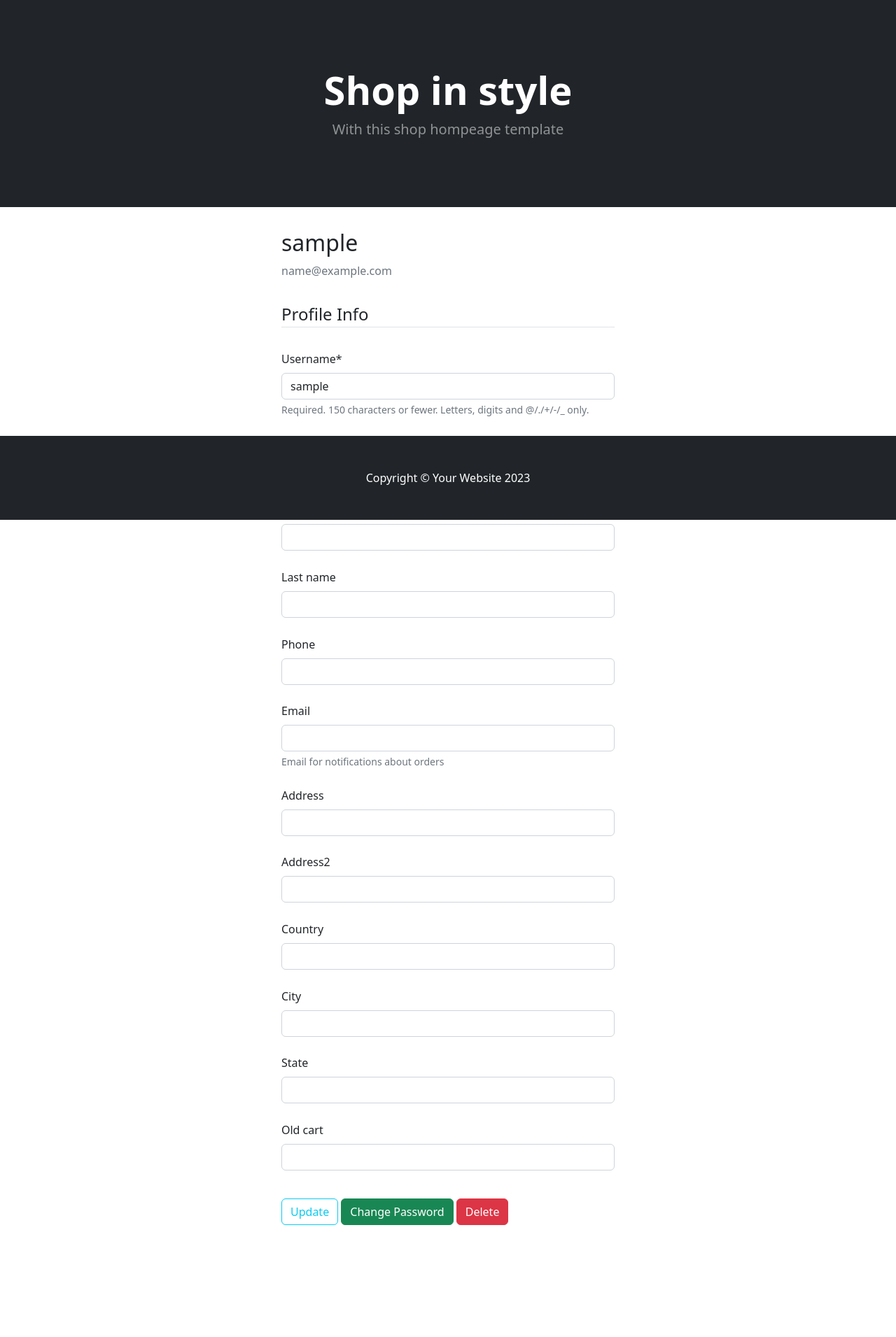
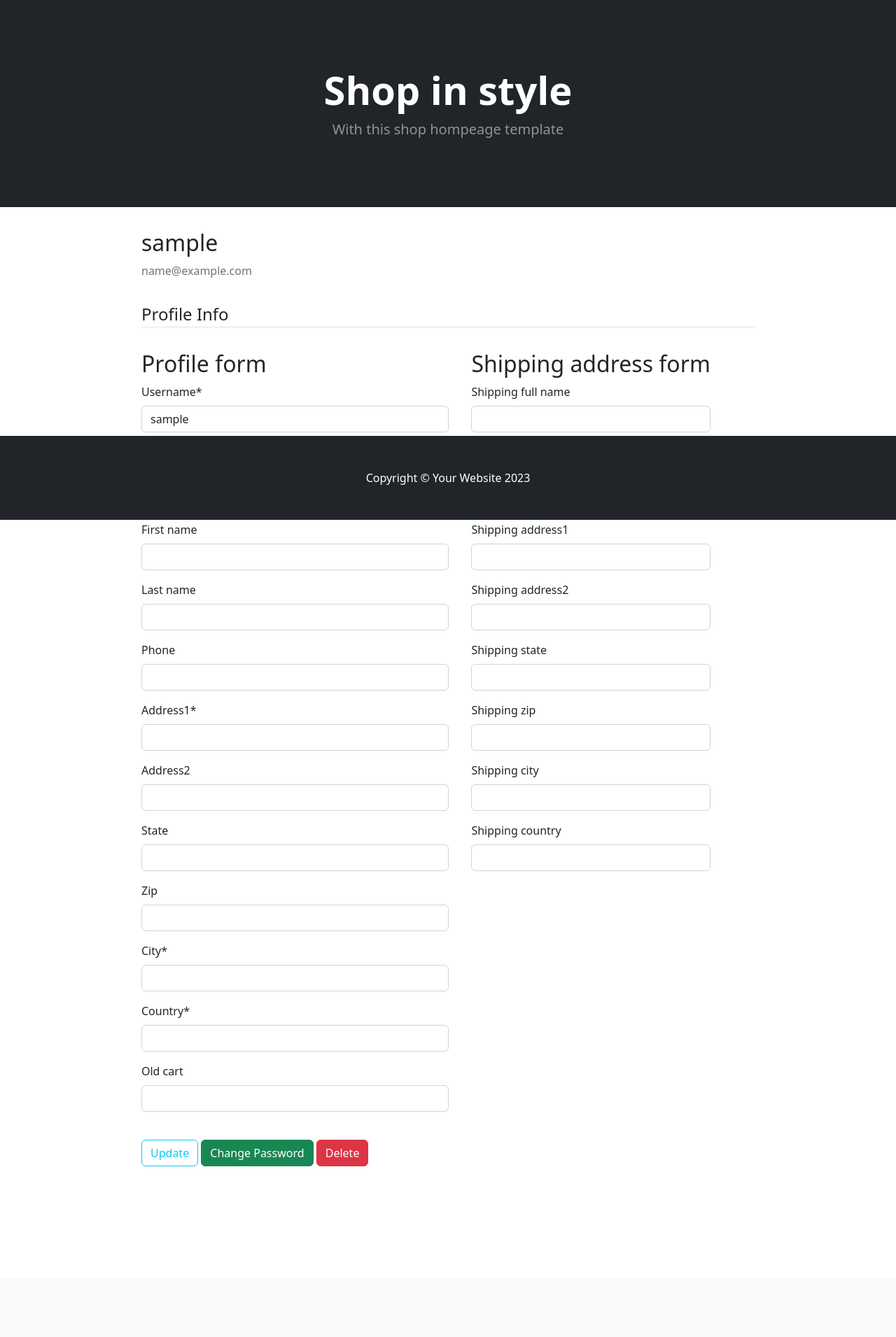
Before and after one commit to GeorgiDN/Ecommerse-with-Django, a Django app: page /accounts/profile/ in a window 1280 px wide. Shown: the part 57-1968 px from the top of the page at 70% size. After the commit the page ends 1724 px from the top, so only its background shows below. Run offline with Django 5.2, Linux system fonts and the light colour scheme; the visitor is signed in with stand-in values (Sample User, id 1); data comes from the database, SQL or seed files in the repository; some libraries are stand-ins or nearby versions.

Commit message:
feat(payment): add shipping address form

```diff
--- a/ecommerseApp/ecommerseApp/accounts/models.py
+++ b/ecommerseApp/ecommerseApp/accounts/models.py
@@ -51,36 +51,29 @@ class Profile(models.Model):
         null=True,
         blank=True,
     )
-    email = models.EmailField(
-        unique=True,
-        null=True,
-        blank=True,
-        help_text='Email for notifications about orders'
+    address1 = models.CharField(
+        max_length=255,
     )
-    address = models.CharField(
-        max_length=100,
+    address2 = models.CharField(
+        max_length=255,
         null=True,
         blank=True,
     )
-    address2 = models.CharField(
-        max_length=100,
+    state = models.CharField(
+        max_length=255,
         null=True,
         blank=True,
     )
-    country = models.CharField(
-        max_length=50,
+    zip = models.CharField(
+        max_length=255,
         null=True,
         blank=True,
     )
     city = models.CharField(
-        max_length=50,
-        null=True,
-        blank=True,
+        max_length=255,
     )
-    state = models.CharField(
-        max_length=50,
-        null=True,
-        blank=True,
+    country = models.CharField(
+        max_length=255,
     )
     old_cart = models.CharField(
         max_length=1500,
--- a/ecommerseApp/ecommerseApp/accounts/views.py
+++ b/ecommerseApp/ecommerseApp/accounts/views.py
@@ -11,6 +11,8 @@ from ecommerseApp.accounts.models import Profile
 import json
 
 from ecommerseApp.cart.cart import Cart
+from ecommerseApp.payment.forms import ShippingForm
+from ecommerseApp.payment.models import ShippingAddress
 
 User = get_user_model()
 
@@ -92,9 +94,13 @@ class ProfileView(LoginRequiredMixin, View):
         u_form = UserUpdateForm(instance=request.user)
         p_form = CustomerUpdateForm(instance=request.user.user_profile)
 
+        shipping_address, created = ShippingAddress.objects.get_or_create(user=request.user)
+        shipping_form = ShippingForm(instance=shipping_address)
+
         context = {
             'u_form': u_form,
             'p_form': p_form,
+            'shipping_form': shipping_form,
         }
 
         return render(request, 'accounts/profile.html', context)
@@ -103,15 +109,34 @@ class ProfileView(LoginRequiredMixin, View):
         u_form = UserUpdateForm(request.POST, instance=request.user)
         p_form = CustomerUpdateForm(request.POST, request.FILES, instance=request.user.user_profile)
 
-        if u_form.is_valid() and p_form.is_valid():
+        shipping_address, created = ShippingAddress.objects.get_or_create(user=request.user)
+        shipping_form = ShippingForm(request.POST, request.FILES, instance=shipping_address)
+
+        if u_form.is_valid() and p_form.is_valid() and shipping_form.is_valid():
             u_form.save()
             p_form.save()
+
+            shipping = shipping_form.save(commit=False)
+            profile = request.user.user_profile
+
+            shipping.shipping_full_name = shipping.shipping_full_name or f'{profile.first_name} {profile.last_name}'
+            shipping.shipping_email = shipping.shipping_email or request.user.email
+            shipping.shipping_address1 = shipping.shipping_address1 or profile.address1
+            shipping.shipping_address2 = shipping.shipping_address2 or profile.address2
+            shipping.shipping_state = shipping.shipping_state or profile.state
+            shipping.shipping_zip = shipping.shipping_zip or profile.zip
+            shipping.shipping_city = shipping.shipping_city or profile.city
+            shipping.shipping_country = shipping.shipping_country or profile.country
+
+            shipping.save()
+
             messages.success(self.request, 'Your profile has been updated!')
             return redirect('profile')
 
         context = {
             'u_form': u_form,
-            'p_form': p_form
+            'p_form': p_form,
+            'shipping_form': shipping_form,
         }
 
         return render(request, 'accounts/profile.html', context)
--- /dev/null
+++ b/ecommerseApp/ecommerseApp/payment/forms.py
@@ -0,0 +1,29 @@
+from django import forms
+from ecommerseApp.payment.models import ShippingAddress
+from django.contrib.auth import get_user_model
+User = get_user_model()
+
+
+class ShippingForm(forms.ModelForm):
+    class Meta:
+        model = ShippingAddress
+        fields = [
+            'shipping_full_name', 'shipping_email', 'shipping_address1', 'shipping_address2',
+            'shipping_state', 'shipping_zip', 'shipping_city', 'shipping_country'
+        ]
+
+    def __init__(self, *args, **kwargs):
+        user = kwargs.pop('user', None)
+        super().__init__(*args, **kwargs)
+
+        if user and hasattr(user, 'user_profile'):
+            profile = user.user_profile
+
+            self.fields['shipping_full_name'].initial = f"{profile.first_name} {profile.last_name}"
+            self.fields['shipping_email'].initial = user.email
+            self.fields['shipping_address1'].initial = profile.address1
+            self.fields['shipping_address2'].initial = profile.address2
+            self.fields['shipping_state'].initial = profile.state
+            self.fields['shipping_zip'].initial = profile.zip
+            self.fields['shipping_city'].initial = profile.city
+            self.fields['shipping_country'].initial = profile.country
--- a/ecommerseApp/ecommerseApp/payment/models.py
+++ b/ecommerseApp/ecommerseApp/payment/models.py
@@ -1,5 +1,6 @@
 from django.db import models
 from django.contrib.auth import get_user_model
+
 User = get_user_model()
 
 
@@ -11,35 +12,46 @@ class ShippingAddress(models.Model):
         null=True,
         blank=True,
     )
-    full_name = models.CharField(
+    shipping_full_name = models.CharField(
         max_length=255,
+        help_text='First and last name',
+        null=True,
+        blank=True,
     )
-    email = models.CharField(
-        max_length=255,
-    )
-    address1 = models.CharField(
-        max_length=255,
-    )
-    address2 = models.CharField(
+    shipping_email = models.CharField(
         max_length=255,
         null=True,
         blank=True,
     )
-    state = models.CharField(
+    shipping_address1 = models.CharField(
         max_length=255,
         null=True,
         blank=True,
     )
-    zip = models.CharField(
+    shipping_address2 = models.CharField(
         max_length=255,
         null=True,
         blank=True,
     )
-    city = models.CharField(
+    shipping_state = models.CharField(
         max_length=255,
+        null=True,
+        blank=True,
     )
-    country = models.CharField(
+    shipping_zip = models.CharField(
         max_length=255,
+        null=True,
+        blank=True,
+    )
+    shipping_city = models.CharField(
+        max_length=255,
+        null=True,
+        blank=True,
+    )
+    shipping_country = models.CharField(
+        max_length=255,
+        null=True,
+        blank=True,
     )
 
     class Meta:
--- a/ecommerseApp/static/css/accounts.css
+++ b/ecommerseApp/static/css/accounts.css
@@ -1,5 +1,5 @@
 .user-form {
-    max-width: 500px;
+    max-width: 900px;
     margin-top: 2rem;
     display: flex;
     flex-direction: column;
@@ -17,3 +17,16 @@
     justify-content: center;
     max-width: 360px;
 }
+
+.user-form .profile-info-forms {
+    gap: 2rem;
+    display: flex;
+}
+
+@media (max-width: 520px) {
+    .user-form .profile-info-forms {
+        gap: 2rem;
+        display: flex;
+        flex-direction: column;
+    }
+}
--- a/ecommerseApp/templates/accounts/profile.html
+++ b/ecommerseApp/templates/accounts/profile.html
@@ -15,8 +15,17 @@
             {% csrf_token %}
             <fieldset class="form-group">
                 <legend class="border-bottom mb-4">Profile Info</legend>
-                {{ u_form|crispy }}
-                {{ p_form|crispy }}
+                    <div class="profile-info-forms">
+                        <section class="profile-form">
+                            <h2>Profile form</h2>
+                            {{ u_form|crispy }}
+                            {{ p_form|crispy }}
+                        </section>
+                        <section class="shipping-form">
+                            <h2>Shipping address form</h2>
+                            {{ shipping_form|crispy }}
+                        </section>
+                    </div>
             </fieldset>
             <div class="form-group mt-4">
                 <button class="btn btn-outline-info" type="submit">Update</button>
```
Also changed, not shown: ecommerseApp/ecommerseApp/accounts/migrations/0007_remove_profile_address_remove_profile_email_and_more.py (added), ecommerseApp/ecommerseApp/payment/migrations/0003_rename_address1_shippingaddress_shipping_address1_and_more.py (added), ecommerseApp/ecommerseApp/payment/migrations/0004_alter_shippingaddress_user.py (added), ecommerseApp/ecommerseApp/payment/migrations/0005_alter_shippingaddress_shipping_full_name_and_more.py (added), ecommerseApp/ecommerseApp/payment/migrations/0006_alter_shippingaddress_shipping_address1_and_more.py (added), ecommerseApp/ecommerseApp/payment/migrations/0007_alter_shippingaddress_shipping_city_and_more.py (added).
